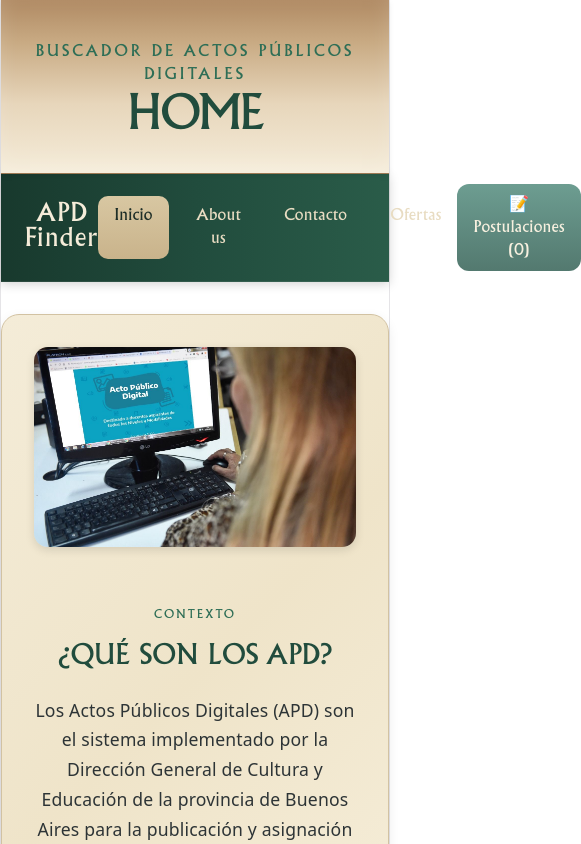
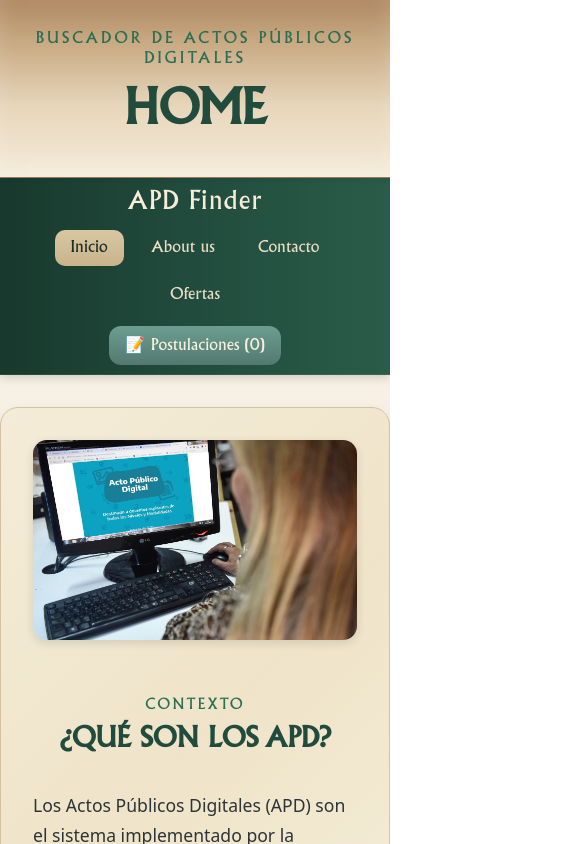
Before and after one commit to alexander5109/TalentoTechReact2026, a React (Vite) app in the folder MyApd/: page / in a window 390 px wide. Shown: the top 844 px of the page, 581 px wide, since content can reach past the window. Built offline with nearby package versions, Linux system fonts and the light colour scheme.

Commit message:
elimine app.css y puse config propia ok navbar responsive. se parte en 3 lineas. extraoridnarisiesisismo!

```diff
--- a/MyApd/src/App.css
+++ /dev/null
@@ -1,184 +0,0 @@
-.counter {
-  font-size: 16px;
-  padding: 5px 10px;
-  border-radius: 5px;
-  color: var(--accent);
-  background: var(--accent-bg);
-  border: 2px solid transparent;
-  transition: border-color 0.3s;
-  margin-bottom: 24px;
-
-  &:hover {
-    border-color: var(--accent-border);
-  }
-  &:focus-visible {
-    outline: 2px solid var(--accent);
-    outline-offset: 2px;
-  }
-}
-
-.hero {
-  position: relative;
-
-  .base,
-  .framework,
-  .vite {
-    inset-inline: 0;
-    margin: 0 auto;
-  }
-
-  .base {
-    width: 170px;
-    position: relative;
-    z-index: 0;
-  }
-
-  .framework,
-  .vite {
-    position: absolute;
-  }
-
-  .framework {
-    z-index: 1;
-    top: 34px;
-    height: 28px;
-    transform: perspective(2000px) rotateZ(300deg) rotateX(44deg) rotateY(39deg)
-      scale(1.4);
-  }
-
-  .vite {
-    z-index: 0;
-    top: 107px;
-    height: 26px;
-    width: auto;
-    transform: perspective(2000px) rotateZ(300deg) rotateX(40deg) rotateY(39deg)
-      scale(0.8);
-  }
-}
-
-#center {
-  display: flex;
-  flex-direction: column;
-  gap: 25px;
-  place-content: center;
-  place-items: center;
-  flex-grow: 1;
-
-  @media (max-width: 1024px) {
-    padding: 32px 20px 24px;
-    gap: 18px;
-  }
-}
-
-#next-steps {
-  display: flex;
-  border-top: 1px solid var(--border);
-  text-align: left;
-
-  & > div {
-    flex: 1 1 0;
-    padding: 32px;
-    @media (max-width: 1024px) {
-      padding: 24px 20px;
-    }
-  }
-
-  .icon {
-    margin-bottom: 16px;
-    width: 22px;
-    height: 22px;
-  }
-
-  @media (max-width: 1024px) {
-    flex-direction: column;
-    text-align: center;
-  }
-}
-
-#docs {
-  border-right: 1px solid var(--border);
-
-  @media (max-width: 1024px) {
-    border-right: none;
-    border-bottom: 1px solid var(--border);
-  }
-}
-
-#next-steps ul {
-  list-style: none;
-  padding: 0;
-  display: flex;
-  gap: 8px;
-  margin: 32px 0 0;
-
-  .logo {
-    height: 18px;
-  }
-
-  a {
-    color: var(--text-h);
-    font-size: 16px;
-    border-radius: 6px;
-    background: var(--social-bg);
-    display: flex;
-    padding: 6px 12px;
-    align-items: center;
-    gap: 8px;
-    text-decoration: none;
-    transition: box-shadow 0.3s;
-
-    &:hover {
-      box-shadow: var(--shadow);
-    }
-    .button-icon {
-      height: 18px;
-      width: 18px;
-    }
-  }
-
-  @media (max-width: 1024px) {
-    margin-top: 20px;
-    flex-wrap: wrap;
-    justify-content: center;
-
-    li {
-      flex: 1 1 calc(50% - 8px);
-    }
-
-    a {
-      width: 100%;
-      justify-content: center;
-      box-sizing: border-box;
-    }
-  }
-}
-
-#spacer {
-  height: 88px;
-  border-top: 1px solid var(--border);
-  @media (max-width: 1024px) {
-    height: 48px;
-  }
-}
-
-.ticks {
-  position: relative;
-  width: 100%;
-
-  &::before,
-  &::after {
-    content: '';
-    position: absolute;
-    top: -4.5px;
-    border: 5px solid transparent;
-  }
-
-  &::before {
-    left: 0;
-    border-left-color: var(--border);
-  }
-  &::after {
-    right: 0;
-    border-right-color: var(--border);
-  }
-}
--- a/MyApd/src/App.jsx
+++ b/MyApd/src/App.jsx
@@ -7,7 +7,6 @@ import ContactoPage from './components/Pages/ContactoPage/ContactoPage'
 import MiPerfilPage from './components/Pages/MiPerfilPage/MiPerfilPage'
 import PendingPostulationsPage from './components/Pages/PendingPostulationsPage/PendingPostulationsPage'
 import OfertaDetallePage from './components/Pages/OfertaDetallePage/OfertaDetallePage'
-import './App.css'
 
 export default function App() {
 	return (
--- a/MyApd/src/components/Header/Header.module.css
+++ b/MyApd/src/components/Header/Header.module.css
@@ -4,11 +4,13 @@
 			#c9ab84 25%,
 			#e7d6bb 60%,
 			#f5ecd9 100%);
-	padding: 1.25rem 0.5rem 1rem;
+	padding-top: 0.5rem;
+	padding-bottom: 0.5rem;
 	border-bottom: 1px solid rgba(80, 50, 20, 0.2);
 	box-shadow:
 		inset 0 -8px 20px rgba(255, 255, 255, 0.15),
 		0 2px 6px rgba(0, 0, 0, 0.08);
 	position: relative;
 	overflow: hidden;
+	text-align: center;
 }
--- a/MyApd/src/components/LayoutGeneral.jsx
+++ b/MyApd/src/components/LayoutGeneral.jsx
@@ -1,18 +1,19 @@
 import Header from './Header/Header'
 import Footer from './Footer/Footer'
 import NavBar from './NavBar/NavBar'
+import styles from "./LayoutGeneral.module.css"
 
 import { Outlet } from 'react-router-dom'
 
 export default function LayoutGeneral() {
 	return (
-		<>
+		<div className={styles.appLayout}>
 			<Header />
 			<NavBar />
-			<main>
+			<main className={styles.mainContent}>
 				<Outlet />
 			</main>
 			<Footer />
-		</>
+		</div>
 	)
 }
--- /dev/null
+++ b/MyApd/src/components/LayoutGeneral.module.css
@@ -0,0 +1,15 @@
+.appLayout {
+	max-width: 1280px;
+	margin: 0 auto;
+	min-height: 100vh;
+	background:
+		linear-gradient(180deg,
+			#f8f2e7,
+			#efe5d1);
+	box-shadow:
+		0 0 30px rgba(0, 0, 0, 0.25);
+}
+
+.mainContent {
+	padding-bottom: 3rem;
+}
--- a/MyApd/src/components/NavBar/NavBar.jsx
+++ b/MyApd/src/components/NavBar/NavBar.jsx
@@ -8,67 +8,53 @@ export default function NavBar() {
 
 	const { pendingPostulations } = usePendingPostulations()
 
+	function navClass(isActive) {
+		return isActive
+			? `${styles.link} ${styles.active}`
+			: styles.link
+	}
+
 	return (
 		<nav className={styles.navbar}>
 
-			<div className={styles.logoSection}>
 			<NavLink
 				to="/"
 				className={styles.logo}
 			>
 				APD Finder
 			</NavLink>
-			</div>
 
 			<div className={styles.links}>
 
 				<NavLink
 					to="/"
-					className={({ isActive }) =>
-						isActive
-							? `${styles.link} ${styles.active}`
-							: styles.link
-					}
+					className={({ isActive }) => navClass(isActive)}
 				>
 					Inicio
 				</NavLink>
 
 				<NavLink
 					to="/about"
-					className={({ isActive }) =>
-						isActive
-							? `${styles.link} ${styles.active}`
-							: styles.link
-					}
+					className={({ isActive }) => navClass(isActive)}
 				>
 					About us
 				</NavLink>
 
 				<NavLink
 					to="/contacto"
-					className={({ isActive }) =>
-						isActive
-							? `${styles.link} ${styles.active}`
-							: styles.link
-					}
+					className={({ isActive }) => navClass(isActive)}
 				>
 					Contacto
 				</NavLink>
 
 				<NavLink
 					to="/ofertas"
-					className={({ isActive }) =>
-						isActive
-							? `${styles.link} ${styles.active}`
-							: styles.link
-					}
+					className={({ isActive }) => navClass(isActive)}
 				>
 					Ofertas
 				</NavLink>
 
 			</div>
-
-			<div className={styles.rightSection}>
 
 			<NavLink
 				to="/pendingPostulations"
@@ -81,8 +67,6 @@ export default function NavBar() {
 				📝 Postulaciones ({pendingPostulations.length})
 			</NavLink>
 
-			</div>
-
 		</nav>
 	)
 }
--- a/MyApd/src/components/NavBar/NavBar.module.css
+++ b/MyApd/src/components/NavBar/NavBar.module.css
@@ -5,16 +5,18 @@
 
 .navbar {
 	display: flex;
+	flex-wrap: wrap;
 	justify-content: space-between;
 	align-items: center;
+	gap: 0.8rem;
 	padding: 0.6rem 1.5rem;
-	background:
-		linear-gradient(90deg,
+	background: linear-gradient(90deg,
 			#18392d,
 			#214c3d,
 			#2a5c49);
 	border-bottom: 1px solid rgba(255, 255, 255, 0.08);
-	box-shadow: 0 2px 10px rgba(0, 0, 0, 0.18);
+	box-shadow:
+		0 2px 10px rgba(0, 0, 0, 0.18);
 }
 
 .logo {
@@ -32,6 +34,7 @@
 
 .links {
 	display: flex;
+	flex-wrap: wrap;
 	gap: 0.7rem;
 }
 
@@ -41,7 +44,9 @@
 	color: #e8dcc2;
 	padding: 0.5rem 1rem;
 	border-radius: 10px;
-	transition: background-color 0.2s ease, color 0.2s ease;
+	transition:
+		background-color 0.2s ease,
+		color 0.2s ease;
 }
 
 .link:hover {
@@ -50,7 +55,9 @@
 }
 
 .active {
-	background: linear-gradient(180deg, #d8c7a2, #c9b38b);
+	background: linear-gradient(180deg,
+			#d8c7a2,
+			#c9b38b);
 	color: #1f2f28;
 }
 
@@ -65,7 +72,9 @@
 	color: #f7f0df;
 	padding: 0.55rem 1rem;
 	border-radius: 12px;
-	background: linear-gradient(180deg, #6d9d91, #53796f);
+	background: linear-gradient(180deg,
+			#6d9d91,
+			#53796f);
 	transition:
 		transform 0.15s ease,
 		filter 0.2s ease;
@@ -77,6 +86,20 @@
 }
 
 .activePending {
-	background: linear-gradient(180deg, #dbc8a0, #c4ad7f);
+	background: linear-gradient(180deg,
+			#dbc8a0,
+			#c4ad7f);
 	color: #1d2a25;
 }
+
+/* Responsive */
+@media (max-width: 820px) {
+	.navbar {
+		flex-direction: column;
+		align-items: center;
+		text-align: center;
+	}
+	.links {
+		justify-content: center;
+	}
+}
--- a/MyApd/src/components/common/SectionTitle/SectionTitle.module.css
+++ b/MyApd/src/components/common/SectionTitle/SectionTitle.module.css
@@ -7,7 +7,7 @@
 	display: block;
 	font-family: "Albertus", serif;
 	text-transform: uppercase;
-	/* text-align: center; */
+	text-align: center;
 	margin-bottom: 0.77rem;
 	color: #214c3d;
 }
@@ -15,10 +15,10 @@
 .upper {
 	display: block;
 	font-size: 1rem;
-	font-weight: 100;
+	font-weight: 200;
 	letter-spacing: 3px;
 	color: #2e6e56;
-	/* padding: 2rem; */
+	padding-bottom: 0.7rem;
 }
 
 .lower {
@@ -26,5 +26,5 @@
 	font-size: 3rem;
 	font-weight: 800;
 	/* line-height: 1.1; */
-	padding: 1.1rem;
+	padding-bottom: 1.1rem;
 }
--- a/MyApd/src/components/common/SectionTitleH3/SectionTitleH3.module.css
+++ b/MyApd/src/components/common/SectionTitleH3/SectionTitleH3.module.css
@@ -7,18 +7,19 @@
 	display: block;
 	font-family: "Albertus", serif;
 	text-transform: uppercase;
-	/* text-align: center; */
+	text-align: center;
 	margin-bottom: 0.66rem;
 	color: #214c3d;
 }
 
 .upper {
 	display: block;
-	font-size: 0.75rem;
+	font-size: 0.95rem;
 	font-weight: 100;
 	letter-spacing: 2px;
 	color: #2e6e56;
 	/* padding: 2rem; */
+	padding-bottom: 0.6rem;
 }
 
 .lower {
@@ -26,5 +27,5 @@
 	font-size: 1.75rem;
 	font-weight: 800;
 	/* line-height: 1.1; */
-	padding: 1.1rem;
+	padding-bottom: 1.1rem;
 }
--- a/MyApd/src/index.css
+++ b/MyApd/src/index.css
@@ -1,115 +1,52 @@
-:root {
-  --text: #6b6375;
-  --text-h: #08060d;
-  --bg: #fff;
-  --border: #e5e4e7;
-  --code-bg: #f4f3ec;
-  --accent: #aa3bff;
-  --accent-bg: rgba(170, 59, 255, 0.1);
-  --accent-border: rgba(170, 59, 255, 0.5);
-  --social-bg: rgba(244, 243, 236, 0.5);
-  --shadow:
-    rgba(0, 0, 0, 0.1) 0 10px 15px -3px, rgba(0, 0, 0, 0.05) 0 4px 6px -2px;
-
-  --sans: system-ui, 'Segoe UI', Roboto, sans-serif;
-  --heading: system-ui, 'Segoe UI', Roboto, sans-serif;
-  --mono: ui-monospace, Consolas, monospace;
-
-  font: 18px/145% var(--sans);
-  letter-spacing: 0.18px;
-  color-scheme: light dark;
-  color: var(--text);
-  background: var(--bg);
-  font-synthesis: none;
-  text-rendering: optimizeLegibility;
-  -webkit-font-smoothing: antialiased;
-  -moz-osx-font-smoothing: grayscale;
-
-  @media (max-width: 1024px) {
-    font-size: 16px;
-  }
+@font-face {
+  font-family: "Albertus";
+  src: url("/fonts/albertusmt.otf") format("opentype");
 }
 
-@media (prefers-color-scheme: dark) {
-  :root {
-    --text: #9ca3af;
-    --text-h: #f3f4f6;
-    --bg: #16171d;
-    --border: #2e303a;
-    --code-bg: #1f2028;
-    --accent: #c084fc;
-    --accent-bg: rgba(192, 132, 252, 0.15);
-    --accent-border: rgba(192, 132, 252, 0.5);
-    --social-bg: rgba(47, 48, 58, 0.5);
-    --shadow:
-      rgba(0, 0, 0, 0.4) 0 10px 15px -3px, rgba(0, 0, 0, 0.25) 0 4px 6px -2px;
-  }
+:root {
 
-  #social .button-icon {
-    filter: invert(1) brightness(2);
-  }
+  --green-dark: #18392d;
+  --green-main: #214c3d;
+  --green-soft: #2f6a55;
+
+  --parchment: #f5ecd9;
+  --parchment-light: #f8f3e8;
+  --parchment-dark: #dbc8a0;
+
+  --text-dark: #2d2418;
+  --text-soft: #5b5145;
+
+  --shadow:
+    0 4px 12px rgba(0, 0, 0, 0.08);
+
+  --font-body:
+    system-ui,
+    Segoe UI,
+    sans-serif;
+
+  --font-heading:
+    "Albertus",
+    serif;
+}
+
+* {
+  box-sizing: border-box;
+}
+
+html,
+body,
+#root {
+  margin: 0;
+  min-height: 100vh;
 }
 
 body {
-  margin: 0;
+  font-family: var(--font-body);
+
+  color: var(--text-dark);
+
+  background:
+    linear-gradient(180deg,
+      #1b2f28,
+      #243d33);
 }
-
-#root {
-  width: 1126px;
-  max-width: 100%;
-  margin: 0 auto;
-  text-align: center;
-  border-inline: 1px solid var(--border);
-  min-height: 100svh;
-  display: flex;
-  flex-direction: column;
-  box-sizing: border-box;
-}
-
-h1,
-h2 {
-  font-family: var(--heading);
-  font-weight: 500;
-  color: var(--text-h);
-}
-
-h1 {
-  font-size: 56px;
-  letter-spacing: -1.68px;
-  margin: 32px 0;
-
-  @media (max-width: 1024px) {
-    font-size: 36px;
-    margin: 20px 0;
-  }
-}
-
-h2 {
-  font-size: 24px;
-  line-height: 118%;
-  letter-spacing: -0.24px;
-  margin: 0 0 8px;
-
-  @media (max-width: 1024px) {
-    font-size: 20px;
-  }
-}
-
-p {
-  margin: 0;
-}
-
-code,
-.counter {
-  font-family: var(--mono);
-  display: inline-flex;
-  border-radius: 4px;
-  color: var(--text-h);
-}
-
-code {
-  font-size: 15px;
-  line-height: 135%;
-  padding: 4px 8px;
-  background: var(--code-bg);
-}
```
Lines whose indentation alone changed are shown as unchanged.
